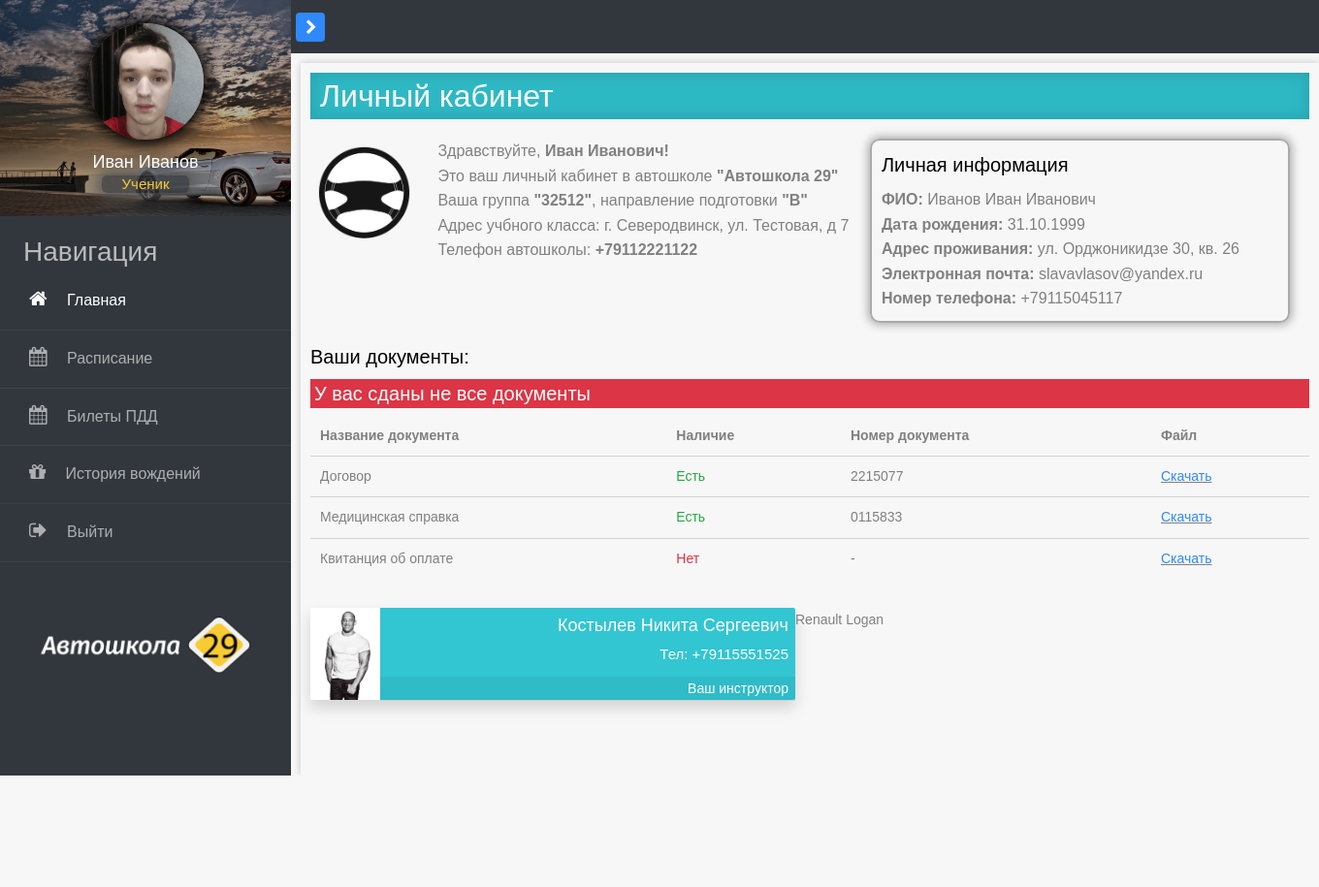
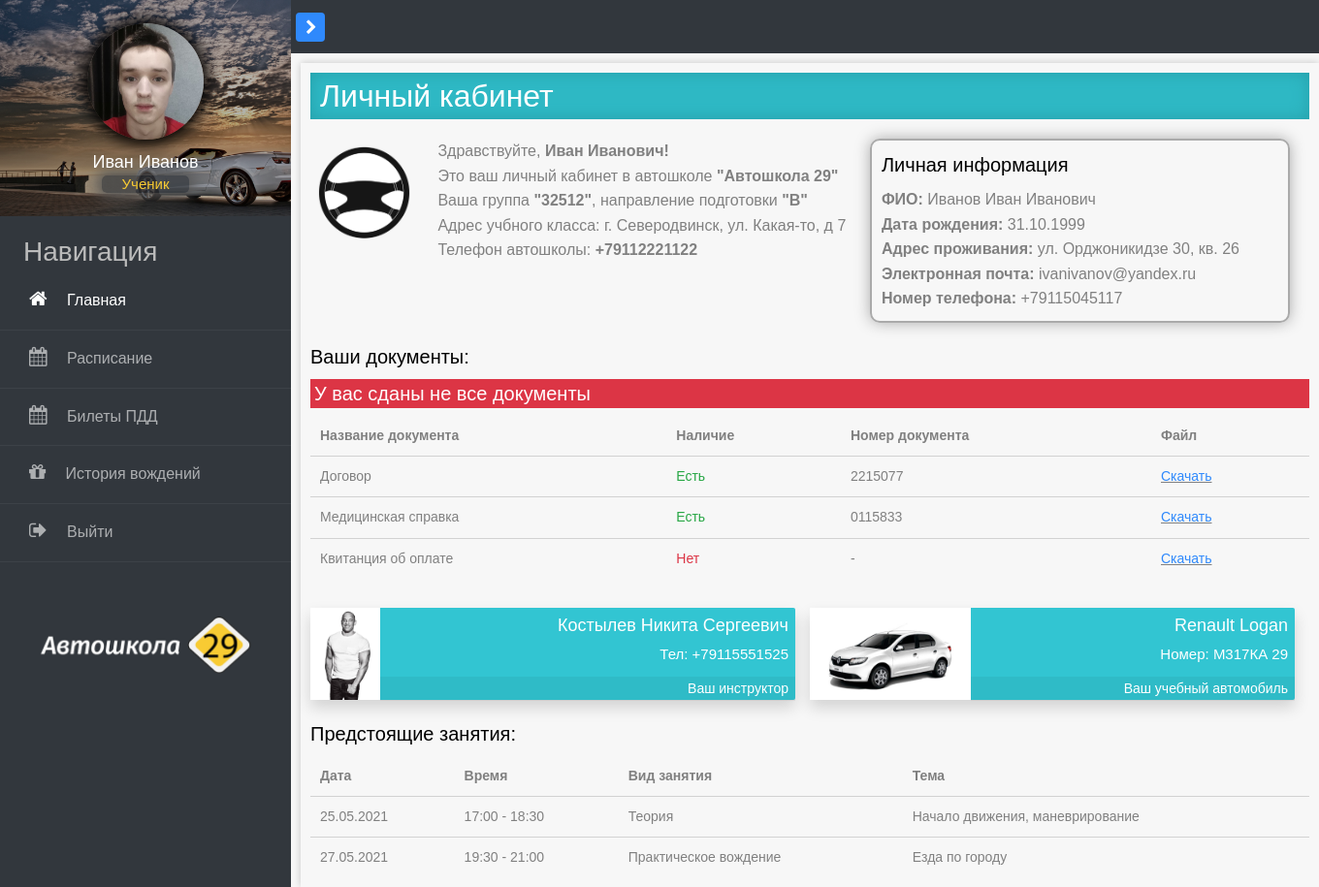
Before and after one commit to BarryWin/driving, a Django app: template main/templates/main/index.html in a window 1360 px wide. Shown: the whole page at 97% size. Before the commit the page ends 800 px from the top, so only its background shows below. Run offline with Django 3.2, Linux system fonts and the light colour scheme; the template is opened without the code that fills it, so the values that code supplies are empty; some libraries are stand-ins or nearby versions.

Commit message:
next-lessons

```diff
--- a/main/static/main/css/main.css
+++ b/main/static/main/css/main.css
@@ -82,7 +82,7 @@ h2.page-title {
 .personal-info {
     border: 2px solid #aaa;
     border-radius: 10px;
-    box-shadow: 0 0 10px 2px #aaa;
+    box-shadow: 0 0 15px 0 #aaa;
     padding: 10px 50px 10px 10px;
     margin-right: 20px;
 }
@@ -111,11 +111,11 @@ h2.page-title {
     border-radius: 2px;
 }
 
-.instructor-image {
+.item-image {
     height: 95px;
 }
 
-.instructor-info {
+.item-info {
     display: flex;
     flex-direction: column;
     justify-content: space-between;
@@ -123,14 +123,14 @@ h2.page-title {
     width: 100%;
 }
 
-.instructor-phone {
+.item-phone {
     font-size: 15px;
     margin: 0;
     margin-bottom: 10px;
     padding-right: 7px;
 }
 
-.instructor-name {
+.item-name {
     font-size: 18px;
     margin: 0;
     padding-right: 7px;
@@ -143,5 +143,16 @@ h2.page-title {
 }
 
 .car {
+    display: flex;
+    justify-content: space-between;
     height: 95px;
+    background-color: #32c5d2;
+    color: #FFF;
+    text-align: right;
+    min-width: 500px;
+    margin-left: 15px;
 }
+
+.next-lessons {
+    margin-top: 20px;
+}
--- a/main/static/main/js/main.js
+++ b/main/static/main/js/main.js
@@ -25,3 +25,7 @@ $(document).ready( function () {
 $(document).ready( function () {
     $('#documents').DataTable();
 } );
+
+$(document).ready( function () {
+    $('#next-lessons').DataTable();
+} );
--- a/main/templates/main/index.html
+++ b/main/templates/main/index.html
@@ -13,7 +13,7 @@
                 <p class="greetings-text">Здравствуйте, <b>Иван Иванович!</b></p>
                 <p class="greetings-text">Это ваш личный кабинет в автошколе <b>"Автошкола 29"</b></p>
                 <p class="greetings-text">Ваша группа <b>"32512"</b>, направление подготовки <b>"B"</b></p>
-                <p class="greetings-text">Адрес учбного класса: г. Северодвинск, ул. Тестовая, д 7</p>
+                <p class="greetings-text">Адрес учбного класса: г. Северодвинск, ул. Какая-то, д 7</p>
                 <p class="greetings-text">Телефон автошколы: <b>+79112221122</b></p>
             </div>
         </div>
@@ -22,7 +22,7 @@
             <p class="greetings-text"><b>ФИО: </b><span>Иванов Иван Иванович</span></p>
             <p class="greetings-text"><b>Дата рождения: </b><span>31.10.1999</span></p>
             <p class="greetings-text"><b>Адрес проживания: </b><span>ул. Орджоникидзе 30, кв. 26</span></p>
-            <p class="greetings-text"><b>Электронная почта: </b><span>slavavlasov@yandex.ru</span></p>
+            <p class="greetings-text"><b>Электронная почта: </b><span>ivanivanov@yandex.ru</span></p>
             <p class="greetings-text"><b>Номер телефона: </b><span>+79115045117</span></p>
         </div>
     </div>
@@ -61,18 +61,51 @@
         </table>
         <div class="study-items">
             <div class="instructor shadow">
-                <img class="instructor-image" src="{% static 'main/images/dizel.jpg' %}" alt="instructor">
-                <div class="instructor-info">
-                    <p class="instructor-name">Костылев Никита Сергеевич</p>
-                    <p class="instructor-phone">Тел: <span class="phone-num">+79115551525</span></p>
+                <img class="item-image" src="{% static 'main/images/dizel.jpg' %}" alt="instructor">
+                <div class="item-info">
+                    <p class="item-name">Костылев Никита Сергеевич</p>
+                    <p class="item-phone">Тел: <span class="phone-num">+79115551525</span></p>
                     <p class="item-title">Ваш инструктор</p>
                 </div>
 
             </div>
-            <div class="car">
-                <div class="car-name">Renault Logan</div>
+            <div class="car shadow">
+                <img class="item-image" src="{% static 'main/images/cars/renault.jpg' %}" alt="car">
+                <div class="item-info">
+                    <p class="item-name">Renault Logan</p>
+                    <p class="item-phone">Номер: <span class="phone-num">М317КА 29</span></p>
+                    <p class="item-title">Ваш учебный автомобиль</p>
+
+                </div>
             </div>
         </div>
+    </div>
+    <div class="next-lessons">
+    <h5>Предстоящие занятия:</h5>
+    <table id="next-lessons" class="display">
+            <tbody>
+            <tr>
+                <th>Дата</th>
+                <th>Время</th>
+                <th>Вид занятия</th>
+                <th>Тема</th>
+            </tr>
+            <tr>
+                <td>25.05.2021</td>
+                <td>17:00 - 18:30</td>
+                <td>Теория</td>
+                <td>Начало движения, маневрирование</td>
+            </tr>
+            <tr>
+            <tr>
+                <td>27.05.2021</td>
+                <td>19:30 - 21:00</td>
+                <td>Практическое вождение</td>
+                <td>Езда по городу</td>
+            </tr>
+
+            </tbody>
+        </table>
     </div>
 
 
```
Also changed, not shown: main/static/main/images/cars/renault.jpg (added), main/static/main/images/cars/renault.png (added), main/static/main/images/logo.png, main/static/main/images/wheel.jpg.
